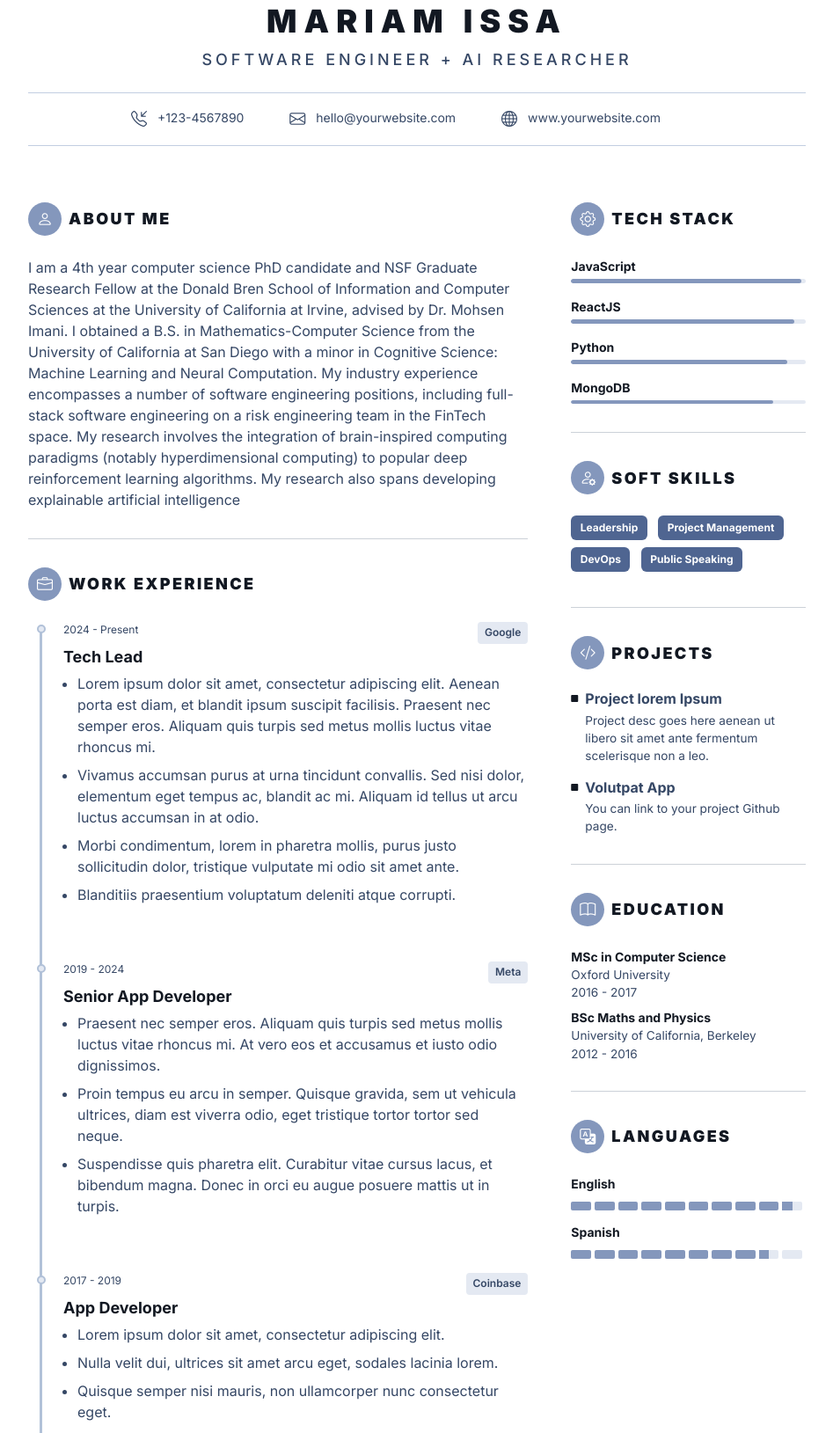
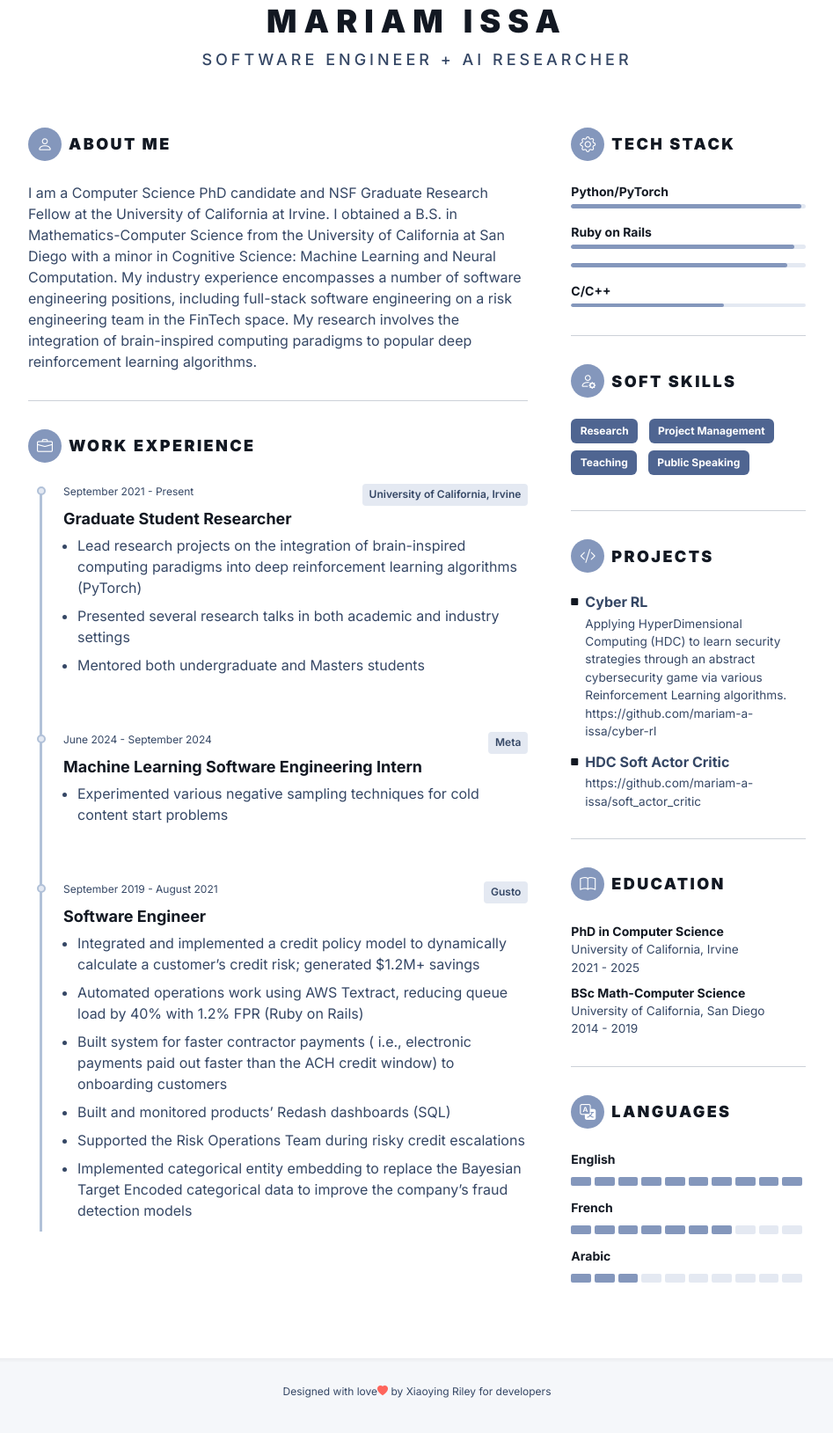
Before and after one commit to mariam-a-issa/mariam-a-issa.github.io, a plain HTML site: page index.html in a window 1280 px wide. Shown: the part 238-1867 px from the top of the page at 88% size, without its empty margins (166-1113 px from the left). Drawn offline with nearby package versions, Linux system fonts and the light colour scheme.

Commit message:
finish initial edits

```diff
--- a/index.html
+++ b/index.html
@@ -39,12 +39,12 @@
 							<a class="btn btn-primary top-bar-cta" href="https://themes.3rdwavemedia.com/bootstrap-templates/resume/shine-free-bootstrap-5-light-mode-resume-cv-template-for-developers/">Hire Me</a>
 
 							<ul class="social-list list-inline mx-auto">
-								<li class="list-inline-item me-0 me-md-1 me-lg-2"><a href="#"><i class="fa-brands fa-x-twitter fa-fw"></i></a></li>
-								<li class="list-inline-item me-0 me-md-1 me-lg-2"><a href="#"><i class="fa-brands fa-github fa-fw"></i></a></li>
+								<li class="list-inline-item me-0 me-md-1 me-lg-2"><a href="https://x.com/mariam_ali_issa"><i class="fa-brands fa-x-twitter fa-fw"></i></a></li>
+								<li class="list-inline-item me-0 me-md-1 me-lg-2"><a href="https://github.com/mariam-a-issa"><i class="fa-brands fa-github fa-fw"></i></a></li>
 
-								<li class="list-inline-item me-0 me-md-1 me-lg-2"><a href="#"><i class="fa-brands fa-linkedin-in fa-fw"></i></a></li>
+								<li class="list-inline-item me-0 me-md-1 me-lg-2"><a href="https://www.linkedin.com/in/mariam-a-issa/"><i class="fa-brands fa-linkedin-in fa-fw"></i></a></li>
 
-								<li class="list-inline-item me-0 me-md-1 me-lg-2"><a href="#"><i class="fa-brands fa-stack-overflow fa-fw"></i></a></li>
+								<li class="list-inline-item me-0 me-md-1 me-lg-2"><a href="https://scholar.google.com/citations?user=QXsOC_EAAAAJ&hl=en"><i class="fa-brands fa-google-scholar fa-fw"></i></a></li>
 
 							</ul><!--//social-list-->
 
@@ -60,13 +60,13 @@
 								<h2 class="resume-name text-uppercase">Mariam Issa </h2>
 								<div class="resume-role-title text-uppercase">Software Engineer + AI Researcher
 								</div>
-								<div class="resume-contact mt-4">
+								<!-- <div class="resume-contact mt-4">
 									<ul class="resume-contact-list list-unstyled list-inline mb-0 justify-content-between">
 										<li class="list-inline-item me-md-3 me-lg-5"><i class="resume-contact-icon bi bi-telephone-inbound me-2"></i> +123-4567890</li>
 										<li class="list-inline-item me-md-3 me-lg-5"><i class="resume-contact-icon bi bi-envelope me-2"></i> hello@yourwebsite.com</li>
 										<li class="list-inline-item me-lg-5"><i class="resume-contact-icon bi bi-globe me-2"></i> www.yourwebsite.com</li>
 									</ul>
-								</div><!--//resume-contact-->
+								</div>//resume-contact -->
 							</div><!--//profile-holder-->
 						</div><!--//resume-header-->
 
@@ -76,11 +76,14 @@
 									<section class="resume-summary-section resume-section">
 										<h3 class="resume-section-heading text-uppercase py-2 py-lg-3 py-2 py-lg-3"><i class="resume-section-heading-icon bi bi-person me-2"></i>About Me</h3>
 										<div class="resume-summary-desc">
-											I am a 4th year computer science PhD candidate and NSF Graduate Research Fellow at the Donald Bren School of Information and Computer Sciences at the University of California at Irvine, advised by Dr. Mohsen Imani.
+											I am a Computer Science PhD candidate and NSF Graduate Research Fellow at the University of California at Irvine.
 
-											I obtained a B.S. in Mathematics-Computer Science from the University of California at San Diego with a minor in Cognitive Science: Machine Learning and Neural Computation. My industry experience encompasses a number of software engineering positions, including full-stack software engineering on a risk engineering team in the FinTech space.
+											I obtained a B.S. in Mathematics-Computer Science from the University of California at San Diego with a minor in Cognitive Science: Machine Learning and Neural Computation.
 
-											My research involves the integration of brain-inspired computing paradigms (notably hyperdimensional computing) to popular deep reinforcement learning algorithms. My research also spans developing explainable artificial intelligence										</div>
+											My industry experience encompasses a number of software engineering positions, including full-stack software engineering on a risk engineering team in the FinTech space.
+
+											My research involves the integration of brain-inspired computing paradigms to popular deep reinforcement learning algorithms.
+										</div>
 									</section><!--//resume-section-->
 
 									<hr>
@@ -93,21 +96,19 @@
 											    <div class="resume-timeline-item-header mb-2">
 
 												    <div class="resume-position-meta d-flex justify-content-between mb-1">
-													    <div class="resume-position-time">2024 - Present</div>
-													    <div class="resume-company-name">Google</div>
+													    <div class="resume-position-time">September 2021 - Present</div>
+													    <div class="resume-company-name">University of California, Irvine</div>
 												    </div>
-											        <h3 class="resume-position-title mb-1">Tech Lead</h3>
+											        <h3 class="resume-position-title mb-1">Graduate Student Researcher</h3>
 
 											    </div><!--//resume-timeline-item-header-->
 											    <div class="resume-timeline-item-desc">
 
 
 												    <ul class="resume-timeline-list">
-													    <li>Lorem ipsum dolor sit amet, consectetur adipiscing elit. Aenean porta est diam, et blandit ipsum suscipit facilisis. Praesent nec semper eros. Aliquam quis turpis sed metus mollis luctus vitae rhoncus mi. </li>
-													    <li>Vivamus accumsan purus at urna tincidunt convallis. Sed nisi dolor, elementum eget tempus ac, blandit ac mi. Aliquam id tellus ut arcu luctus accumsan in at odio. </li>
-
-													    <li>Morbi condimentum, lorem in pharetra mollis, purus justo sollicitudin dolor, tristique vulputate mi odio sit amet ante.</li>
-													    <li>Blanditiis praesentium voluptatum deleniti atque corrupti.</li>
+													    <li>Lead research projects on the integration of brain-inspired computing paradigms into deep reinforcement learning algorithms (PyTorch)</li>
+														<li>Presented several research talks in both academic and industry settings</li>
+													    <li>Mentored both undergraduate and Masters students</li>
 												    </ul>
 
 											    </div><!--//resume-timeline-item-desc-->
@@ -119,18 +120,15 @@
 											    <div class="resume-timeline-item-header mb-2">
 
 												    <div class="resume-position-meta d-flex justify-content-between mb-1">
-													    <div class="resume-position-time">2019 - 2024</div>
+													    <div class="resume-position-time">June 2024 - September 2024</div>
 													    <div class="resume-company-name">Meta</div>
 												    </div>
-											        <h3 class="resume-position-title mb-1">Senior App Developer</h3>
+											        <h3 class="resume-position-title mb-1">Machine Learning Software Engineering Intern</h3>
 
 											    </div><!--//resume-timeline-item-header-->
 											    <div class="resume-timeline-item-desc">
 												    <ul class="resume-timeline-list">
-
-													    <li>Praesent nec semper eros. Aliquam quis turpis sed metus mollis luctus vitae rhoncus mi. At vero eos et accusamus et iusto odio dignissimos.</li>
-													    <li>Proin tempus eu arcu in semper. Quisque gravida, sem ut vehicula ultrices, diam est viverra odio, eget tristique tortor tortor sed neque.</li>
-													    <li>Suspendisse quis pharetra elit. Curabitur vitae cursus lacus, et bibendum magna. Donec in orci eu augue posuere mattis ut in turpis.</li>
+													    <li>Experimented various negative sampling techniques for cold content start problems</li>
 												    </ul>
 
 											    </div><!--//resume-timeline-item-desc-->
@@ -141,19 +139,20 @@
 											    <div class="resume-timeline-item-header mb-2">
 
 												    <div class="resume-position-meta d-flex justify-content-between mb-1">
-													    <div class="resume-position-time">2017 - 2019</div>
-													    <div class="resume-company-name">Coinbase</div>
+													    <div class="resume-position-time">September 2019 - August 2021</div>
+													    <div class="resume-company-name">Gusto</div>
 												    </div>
-											        <h3 class="resume-position-title mb-1">App Developer</h3>
+											        <h3 class="resume-position-title mb-1">Software Engineer</h3>
 
 											    </div><!--//resume-timeline-item-header-->
 											    <div class="resume-timeline-item-desc">
 												    <ul class="resume-timeline-list">
-
-													    <li>Lorem ipsum dolor sit amet, consectetur adipiscing elit.</li>
-													    <li>Nulla velit dui, ultrices sit amet arcu eget, sodales lacinia lorem.</li>
-													    <li>Quisque semper nisi mauris, non ullamcorper nunc consectetur eget. </li>
-
+													    <li>Integrated and implemented a credit policy model to dynamically calculate a customer’s credit risk; generated $1.2M+  savings </li>
+													    <li>Automated operations work using AWS Textract, reducing queue load by 40%  with 1.2% FPR (Ruby on Rails)</li>
+													    <li>Built system for faster contractor payments ( i.e., electronic payments paid out faster than the ACH credit window) to onboarding customers</li>
+													   	<li>Built and monitored products’ Redash dashboards (SQL)</li>
+														<li>Supported the Risk Operations Team during risky credit escalations</li>
+														<li>Implemented categorical entity embedding  to replace the Bayesian Target Encoded categorical data to improve the company’s fraud detection models</li>
 												    </ul>
 
 											    </div><!--//resume-timeline-item-desc-->
@@ -169,28 +168,28 @@
 
 										<ul class="list-unstyled">
 								        <li class="mb-2">
-								            <div class="resume-skill-name">JavaScript</div>
+								            <div class="resume-skill-name">Python/PyTorch</div>
 											<div class="progress resume-progress" role="progressbar" aria-label="Basic example" aria-valuenow="98" aria-valuemin="0" aria-valuemax="100">
 											  <div class="progress-bar resume-progress-bar" style="width: 98%"></div>
 											</div>
 								        </li>
 								        <li class="mb-2">
-								            <div class="resume-skill-name">ReactJS</div>
-								            <div class="progress resume-progress" role="progressbar" aria-label="Basic example" aria-valuenow="95" aria-valuemin="0" aria-valuemax="100">
+								            <div class="resume-skill-name">Ruby on Rails</div>
+								            <div class="progress resume-progress" role="progressbar" aria-label="Basic example" aria-valuenow="80" aria-valuemin="0" aria-valuemax="100">
 											  <div class="progress-bar resume-progress-bar" style="width: 95%"></div>
 											</div>
 
 								        </li>
 								        <li class="mb-2">
-								            <div class="resume-skill-name">Python</div>
-									        <div class="progress resume-progress" role="progressbar" aria-label="Basic example" aria-valuenow="92" aria-valuemin="0" aria-valuemax="100">
+								            <div class="resume-skill-name"SQL></div>
+									        <div class="progress resume-progress" role="progressbar" aria-label="Basic example" aria-valuenow="70" aria-valuemin="0" aria-valuemax="100">
 											  <div class="progress-bar resume-progress-bar" style="width: 92%"></div>
 											</div>
 								        </li>
 								        <li class="mb-2">
-								            <div class="resume-skill-name">MongoDB</div>
+								            <div class="resume-skill-name">C/C++</div>
 									        <div class="progress resume-progress" role="progressbar" aria-label="Basic example" aria-valuenow="86" aria-valuemin="0" aria-valuemax="100">
-											  <div class="progress-bar resume-progress-bar" style="width: 86%"></div>
+											  <div class="progress-bar resume-progress-bar" style="width: 65%"></div>
 											</div>
 								        </li>
 
@@ -203,13 +202,10 @@
 									<section class="resume-skills-section resume-section">
 										<h3 class="resume-section-heading text-uppercase py-2 py-lg-3 py-3"><i class="resume-section-heading-icon bi bi-person-gear me-2"></i>Soft Skills</h3>
 										<ul class="list-inline">
-								            <li class="list-inline-item"><span class="badge resume-skill-badge">Leadership</span></li>
+								            <li class="list-inline-item"><span class="badge resume-skill-badge">Research</span></li>
 								            <li class="list-inline-item"><span class="badge resume-skill-badge">Project Management</span></li>
-
-								            <li class="list-inline-item"><span class="badge resume-skill-badge">DevOps</span></li>
+											<li class="list-inline-item"><span class="badge resume-skill-badge">Teaching</span></li>
 								            <li class="list-inline-item"><span class="badge resume-skill-badge">Public Speaking</span></li>
-
-
 							            </ul>
 									</section><!--//resume-section-->
 
@@ -218,16 +214,15 @@
 									<section class="resume-projects-section resume-section">
 										<h3 class="resume-section-heading text-uppercase py-2 py-lg-3 py-3"><i class="resume-section-heading-icon bi bi-code-slash me-2"></i>Projects</h3>
 										<div class="item">
-											<h4 class="item-heading"><i class="item-icon bi bi-square-fill me-2"></i><a href="#">Project lorem Ipsum</a></h4>
+											<h4 class="item-heading"><i class="item-icon bi bi-square-fill me-2"></i><a href="#">Cyber RL</a></h4>
 											<div class="item-desc">
-												Project desc goes here aenean ut libero sit amet ante fermentum scelerisque non a leo.
+												Applying HyperDimensional Computing (HDC) to learn security strategies through an abstract cybersecurity game via various Reinforcement Learning algorithms. https://github.com/mariam-a-issa/cyber-rl
 											</div>
 										</div><!--//item-->
 										<div class="item">
-											<h4 class="item-heading"><i class="item-icon bi bi-square-fill me-2"></i><a href="#">Volutpat App</a></h4>
+											<h4 class="item-heading"><i class="item-icon bi bi-square-fill me-2"></i><a href="#">HDC Soft Actor Critic</a></h4>
 											<div class="item-desc">
-												You can link to your project Github page.
-											</div>
+												https://github.com/mariam-a-issa/soft_actor_critic								</div>
 										</div><!--//item-->
 
 
@@ -239,14 +234,14 @@
 										<h3 class="resume-section-heading text-uppercase py-2 py-lg-3 py-3"><i class="resume-section-heading-icon bi bi-book me-2"></i>Education</h3>
 										<ul class="list-unstyled">
 										    <li class="mb-2">
-										        <div class="resume-degree font-weight-bold">MSc in Computer Science</div>
-										        <div class="resume-degree-org">Oxford University</div>
-										        <div class="resume-degree-time">2016 - 2017</div>
+										        <div class="resume-degree font-weight-bold">PhD in Computer Science</div>
+										        <div class="resume-degree-org">University of California, Irvine</div>
+										        <div class="resume-degree-time">2021 - 2025</div>
 										    </li>
 										    <li>
-										        <div class="resume-degree font-weight-bold">BSc Maths and Physics</div>
-										        <div class="resume-degree-org">University of California, Berkeley</div>
-										        <div class="resume-degree-time">2012 - 2016</div>
+										        <div class="resume-degree font-weight-bold">BSc Math-Computer Science</div>
+										        <div class="resume-degree-org">University of California, San Diego</div>
+										        <div class="resume-degree-time">2014 - 2019</div>
 										    </li>
 									    </ul>
 									</section><!--//resume-section-->
@@ -268,11 +263,11 @@
 											        <div class="col"><span class="item item-full"></span></div>
 											        <div class="col"><span class="item item-full"></span></div>
 											        <div class="col"><span class="item item-full"></span></div>
-											        <div class="col"><span class="item item-half"></span></div>
+											        <div class="col"><span class="item item-full"></span></div>
 										        </div><!--//resume-level-indicator-->
 										    </li>
 										     <li class="mb-2">
-										        <div class="resume-lang-name">Spanish</div>
+										        <div class="resume-lang-name">French</div>
 										        <div class="resume-level-indicator row gx-0 flex-nowrap">
 											        <div class="col"><span class="item item-full"></span></div>
 											        <div class="col"><span class="item item-full"></span></div>
@@ -281,8 +276,23 @@
 											        <div class="col"><span class="item item-full"></span></div>
 											        <div class="col"><span class="item item-full"></span></div>
 											        <div class="col"><span class="item item-full"></span></div>
+											        <div class="col"><span class="item"></span></div>
+											        <div class="col"><span class="item"></span></div>
+											        <div class="col"><span class="item"></span></div>
+										        </div><!--//resume-level-indicator-->
+										    </li>
+											<li class="mb-2">
+										        <div class="resume-lang-name">Arabic</div>
+										        <div class="resume-level-indicator row gx-0 flex-nowrap">
 											        <div class="col"><span class="item item-full"></span></div>
-											        <div class="col"><span class="item item-half"></span></div>
+											        <div class="col"><span class="item item-full"></span></div>
+											        <div class="col"><span class="item item-full"></span></div>
+											        <div class="col"><span class="item"></span></div>
+											        <div class="col"><span class="item"></span></div>
+											        <div class="col"><span class="item"></span></div>
+											        <div class="col"><span class="item"></span></div>
+											        <div class="col"><span class="item"></span></div>
+											        <div class="col"><span class="item"></span></div>
 											        <div class="col"><span class="item"></span></div>
 										        </div><!--//resume-level-indicator-->
 										    </li>
```
